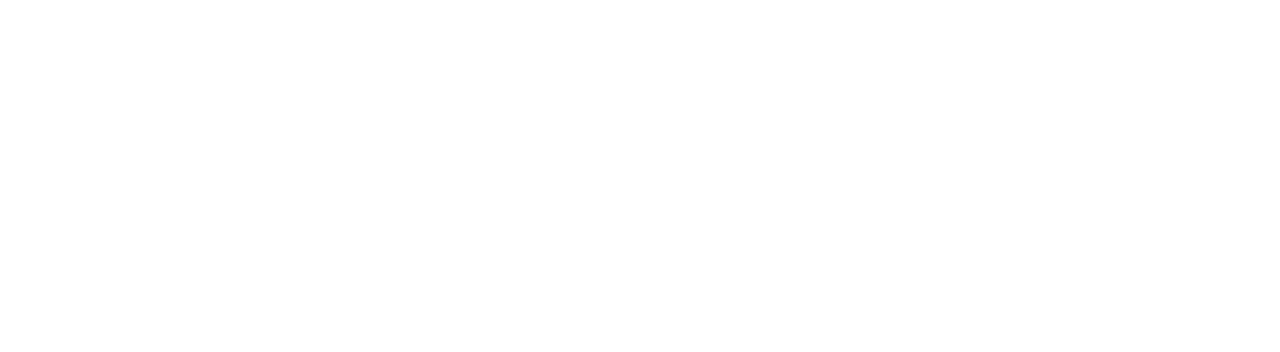
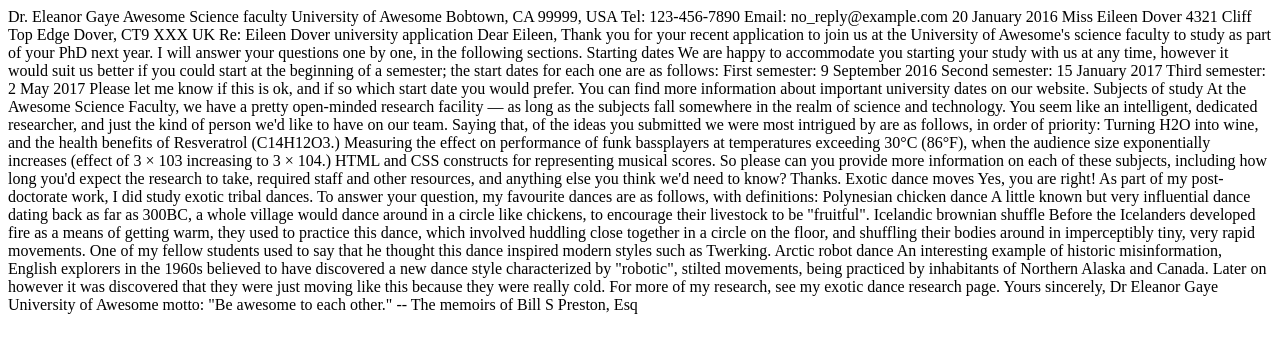
Before and after one commit to Tjay-ogr/gumburaj25s7, a plain HTML site: page assignment1/assignment.html in a window 1280 px wide. Drawn offline with Linux system fonts and the light colour scheme.

Commit message:
got the raw text
i copied the raw text from the MDN and put them in my html file

```diff
--- a/assignment1/assignment.html
+++ b/assignment1/assignment.html
@@ -14,6 +14,70 @@
 	Date: 19 May 2025
 	this file is for my first assignment that involves creating a letter.
     -->
+Dr. Eleanor Gaye
+Awesome Science faculty
+University of Awesome
+Bobtown, CA 99999,
+USA
+Tel: 123-456-7890
+Email: no_reply@example.com
+
+20 January 2016
+
+Miss Eileen Dover
+4321 Cliff Top Edge
+Dover, CT9 XXX
+UK
+
+
+Re: Eileen Dover university application
+
+Dear Eileen,
+
+Thank you for your recent application to join us at the University of Awesome's science faculty to study as part of your PhD next year. I will answer your questions one by one, in the following sections.
+
+Starting dates
+
+We are happy to accommodate you starting your study with us at any time, however it would suit us better if you could start at the beginning of a semester; the start dates for each one are as follows:
+
+First semester: 9 September 2016
+Second semester: 15 January 2017
+Third semester: 2 May 2017
+
+Please let me know if this is ok, and if so which start date you would prefer.
+
+You can find more information about important university dates on our website.
+
+
+Subjects of study
+
+At the Awesome Science Faculty, we have a pretty open-minded research facility — as long as the subjects fall somewhere in the realm of science and technology. You seem like an intelligent, dedicated researcher, and just the kind of person we'd like to have on our team. Saying that, of the ideas you submitted we were most intrigued by are as follows, in order of priority:
+
+Turning H2O into wine, and the health benefits of Resveratrol (C14H12O3.)
+Measuring the effect on performance of funk bassplayers at temperatures exceeding 30°C (86°F), when the audience size exponentially increases (effect of 3 × 103 increasing to 3 × 104.)
+HTML and CSS constructs for representing musical scores.
+
+So please can you provide more information on each of these subjects, including how long you'd expect the research to take, required staff and other resources, and anything else you think we'd need to know? Thanks.
+
+
+Exotic dance moves
+
+Yes, you are right! As part of my post-doctorate work, I did study exotic tribal dances. To answer your question, my favourite dances are as follows, with definitions:
+
+Polynesian chicken dance
+A little known but very influential dance dating back as far as 300BC, a whole village would dance around in a circle like chickens, to encourage their livestock to be "fruitful".
+Icelandic brownian shuffle
+Before the Icelanders developed fire as a means of getting warm, they used to practice this dance, which involved huddling close together in a circle on the floor, and shuffling their bodies around in imperceptibly tiny, very rapid movements. One of my fellow students used to say that he thought this dance inspired modern styles such as Twerking.
+Arctic robot dance
+An interesting example of historic misinformation, English explorers in the 1960s believed to have discovered a new dance style characterized by "robotic", stilted movements, being practiced by inhabitants of Northern Alaska and Canada. Later on however it was discovered that they were just moving like this because they were really cold.
+
+For more of my research, see my exotic dance research page.
+
+Yours sincerely,
+Dr Eleanor Gaye
+
+University of Awesome motto: "Be awesome to each other." -- The memoirs of Bill S Preston, Esq
+
 
 </body>
 </html>
```
